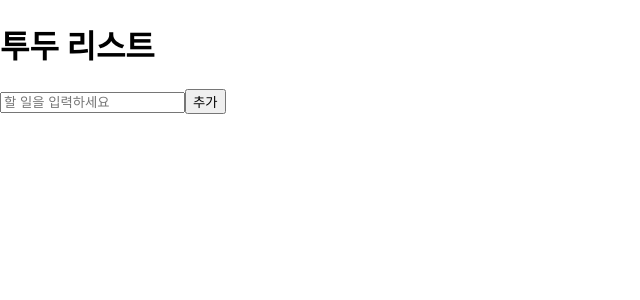
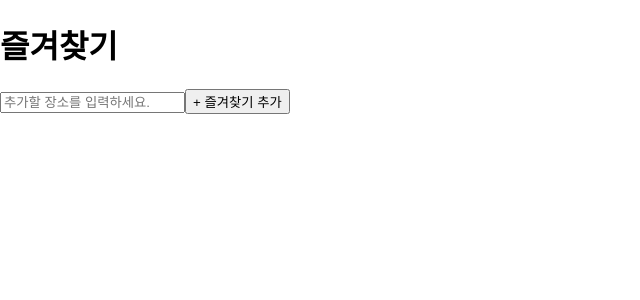
Before and after one commit to WebTestOr/web-yong, a React (Create React App) app: page /services in a window 1280 px wide. Shown: the top 300 px of the page, without its empty margins (0-640 px from the left). Built offline with nearby package versions, Linux system fonts and the light colour scheme.

Commit message:
페이지 연결

```diff
--- a/src/list.js
+++ /dev/null
@@ -1 +0,0 @@
-hello
--- a/src/pages/Mylist.js
+++ b/src/pages/Mylist.js
@@ -1,37 +1,37 @@
 import React, { useState } from 'react';
 
 const MyList = () => {
-  const [todos, setTodos] = useState([]);
-  const [newTodo, setNewTodo] = useState('');
+  const [list, setList] = useState([]);
+  const [newList, setNewList] = useState('');
 
-  const addTodo = () => {
-    if (newTodo.trim() !== '') {
-      setTodos([...todos, newTodo]);
-      setNewTodo('');
+  const addList = () => {
+    if (newList.trim() !== '') {
+      setList([...list, newList]);
+      setNewList('');
     }
   };
 
-  const deleteTodo = (index) => {
-    const updatedTodos = todos.filter((_, i) => i !== index);
-    setTodos(updatedTodos);
+  const deleteList = (index) => {
+    const updatedList = list.filter((_, i) => i !== index);
+    setList(updatedList);
   };
 
   return (
     <div>
-      <h1>투두 리스트</h1>
+      <h1>즐겨찾기</h1>
       <input
         type="text"
-        value={newTodo}
-        onChange={(e) => setNewTodo(e.target.value)}
-        placeholder="할 일을 입력하세요"
+        value={newList}
+        onChange={(e) => setNewList(e.target.value)}
+        placeholder="추가할 장소를 입력하세요."
       />
-      <button onClick={addTodo}>추가</button>
+      <button onClick={addList}> + 즐겨찾기 추가</button>
       <ul>
-        {todos.map((todo, index) => (
-          <li key={index}>
-            {todo}
-            <button onClick={() => deleteTodo(index)}>삭제</button>
-          </li>
+        {list.map((item, index) => (
+          <p key={index}>
+            {item}
+            <button onClick={() => deleteList(index)}>삭제</button>
+          </p>
         ))}
       </ul>
     </div>
```
